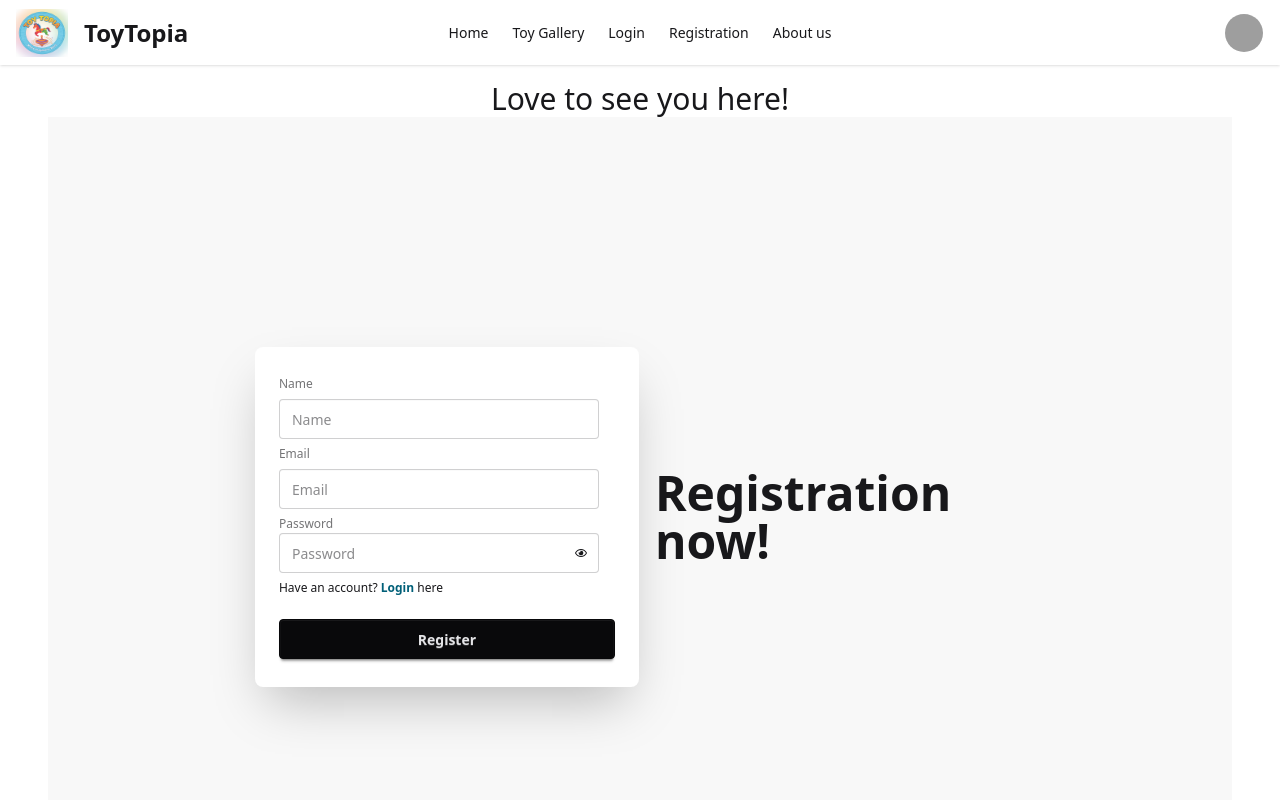
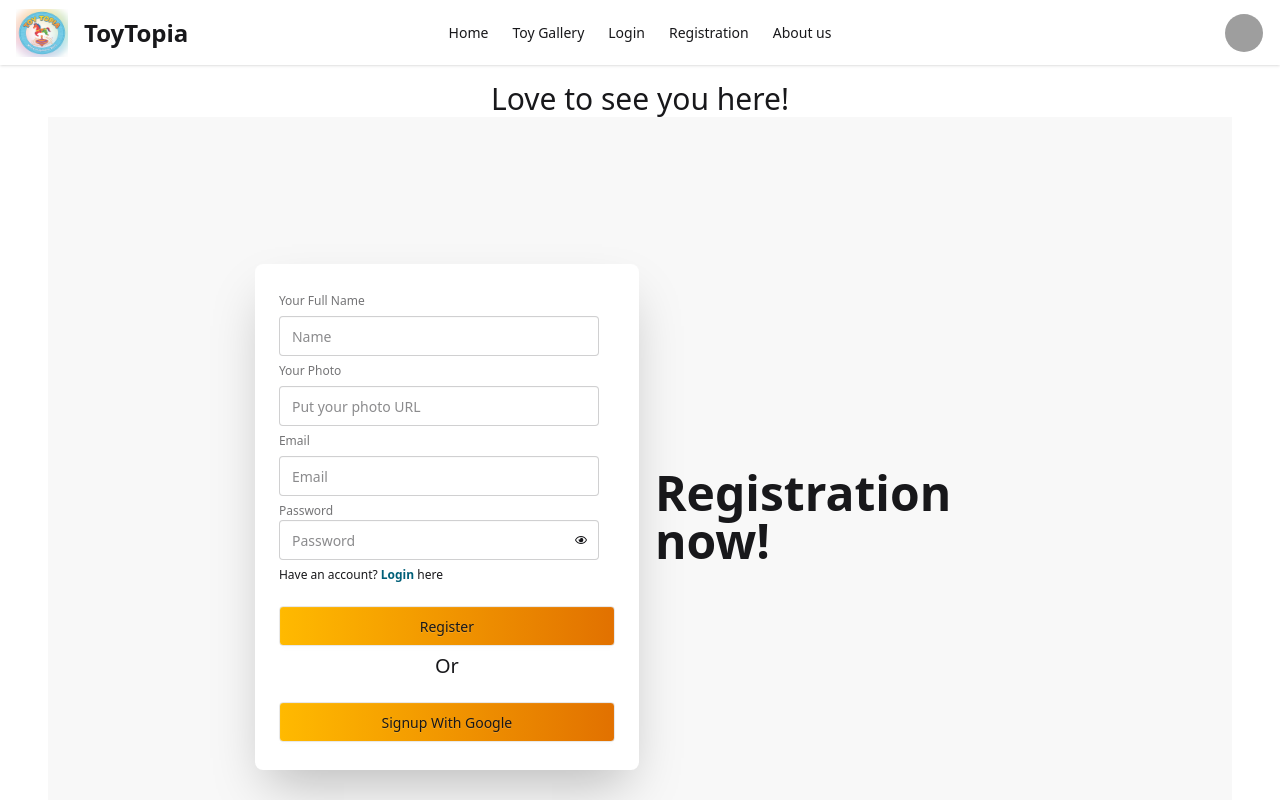
Before and after one commit to AhmetChatgami/assignment-9, a React (Vite) app: page /registration in a window 1280 px wide. Shown: the top 800 px of the page. Built offline with nearby package versions, Linux system fonts and the light colour scheme; grey boxes are pictures that could not be loaded.

Commit message:
Google Authintaction added.

```diff
--- a/src/Firebase/firebase.js
+++ b/src/Firebase/firebase.js
@@ -1,6 +1,7 @@
 // Import the functions you need from the SDKs you need
 import { initializeApp } from "firebase/app";
 import { getAuth } from "firebase/auth";
+
 // TODO: Add SDKs for Firebase products that you want to use
 // https://firebase.google.com/docs/web/setup#available-libraries
 
--- a/src/Pages/Login.jsx
+++ b/src/Pages/Login.jsx
@@ -4,10 +4,12 @@ import { getAuth, signInWithEmailAndPassword } from "firebase/auth";
 import { auth } from "../Firebase/firebase";
 import Swal from "sweetalert2";
 import { toast, ToastContainer } from "react-toastify";
+import { FaEyeSlash, FaRegEye } from "react-icons/fa";
 
 const Login = () => {
   const [success, setSuccess] = useState(false);
   const [error, setError] = useState("");
+  const [showPass, setShowPass] = useState(false);
   const handleLogin = (e) => {
     e.preventDefault();
     const email = e.target.email.value;
@@ -15,14 +17,14 @@ const Login = () => {
     console.log(email, password);
 
     const passLength = /^.{6,}$/;
-    const passCase = /^(?=.*[Link-z])(?=.*[A-Z]).+$/;
+    const passCase = /^(?=.*[a-z])(?=.*[A-Z]).+$/;
     if (!passLength.test(password)) {
       console.log("Password dismatch");
-      setError(toast.error("Password must be 6 character"));
+      setError(toast.error("Password must be atleast 6 characters"));
       return;
     } else if (!passCase.test(password)) {
       console.log("Lower & Upper Case needed");
-      setError(toast.error("One Upper Case & Lower Case needed."));
+      setError(toast.error("Password must contain Uppercase & Lowercase letter"));
       return;
     }
     setError("");
@@ -41,6 +43,10 @@ const Login = () => {
         console.log(error.message);
         setError(toast.error("Check Email or Password"));
       });
+  };
+  const handleTogglePass = (event) => {
+    event.preventDefault();
+    setShowPass(!showPass);
   };
   return (
     <div>
@@ -61,17 +67,29 @@ const Login = () => {
                     className="input"
                     placeholder="Email"
                   />
+
+                  {/* password & toggling to show pass */}
+                  <div className="relative">
                     <label className="label">Password</label>
                     <input
-                    type="password"
+                      type={showPass ? "text" : "password"}
                       name="password"
                       className="input"
                       placeholder="Password"
                     />
+                    <button
+                      onClick={handleTogglePass}
+                      className=" btn-md absolute top-8 right-7"
+                    >
+                      {showPass ? <FaEyeSlash /> : <FaRegEye />}
+                    </button>
+                  </div>
                   <div>
-                    <Link to="/forgetpass" className="link link-hover">Forgot password?</Link>
+                    <Link to="/forgetpass" className="link link-hover">
+                      Forgot password?
+                    </Link>
                   </div>
-                  <button className="btn btn-neutral mt-4">Login</button>
+                  <button className="btn bg-gradient-to-r from-amber-400 to-amber-600 mt-4">Login</button>
                   <div>
                     <p>
                       Dont Have Account?{" "}
--- a/src/Pages/Register.jsx
+++ b/src/Pages/Register.jsx
@@ -1,4 +1,9 @@
-import { createUserWithEmailAndPassword } from "firebase/auth";
+import {
+  createUserWithEmailAndPassword,
+  GoogleAuthProvider,
+  signInWithPopup,
+  updateProfile,
+} from "firebase/auth";
 import React, { useState } from "react";
 import { Link } from "react-router";
 import { auth } from "../Firebase/firebase";
@@ -10,35 +15,65 @@ import { FaEyeSlash, FaRegEye } from "react-icons/fa";
 const Register = () => {
   const [success, setSuccess] = useState(false);
   const [error, setError] = useState("");
-  const [showPass, setShowPass]= useState(false);
+  const [showPass, setShowPass] = useState(false);
+
+  // Google Sign Up
+  const provider = new GoogleAuthProvider();
+    const handleGoogleRegister = () => {
+      signInWithPopup(auth, provider)
+        .then((result) => {
+          console.log("new user:", result.user);
+          setSuccess(true);
+
+          Swal.fire({
+            title: "Welcome!",
+            text: "Acount created successfully!",
+            icon: "success",
+          });
+
+        })
+        .catch((error) => {
+          console.log(error);
+          setError(toast.error("Email Already Registered!"));
+        });
+    };
+
   const handleRegister = (e) => {
     e.preventDefault();
     const name = e.target.name.value;
+    const photo = e.target.photo.value;
     const email = e.target.email.value;
     const password = e.target.password.value;
     console.log("registration done", email, name, password);
 
-
     const passLength = /^.{6,}$/;
     const passCase = /^(?=.*[a-z])(?=.*[A-Z]).+$/;
-    if(!passLength.test(password)){
-      console.log('Password dismatch')
-      setError(toast.error("Password must be 6 character"))
+    if (!passLength.test(password)) {
+      console.log("Password dismatch");
+      setError(toast.error("Password must be 6 character"));
+      return;
+    } else if (!passCase.test(password)) {
+      console.log("Lower & Upper Case needed");
+      setError(toast.error("One Upper Case & Lower Case needed."));
       return;
     }
 
-    else if(!passCase.test(password)){
-      console.log('Lower & Upper Case needed')
-      setError(toast.error("One Upper Case & Lower Case needed."))
-      return;
-    }
 
-    setError('');
+    setError("");
     setSuccess(false);
     createUserWithEmailAndPassword(auth, email, password)
       .then((result) => {
         console.log("new user:", result.user);
         setSuccess(true);
+
+        // update profile
+        const profile = {
+          displayName: name,
+          photoURL: photo,
+        };
+        updateProfile(result.user, profile)
+          .then(() => {})
+          .catch();
         Swal.fire({
           title: "Welcome!",
           text: "Acount created successfully!",
@@ -49,14 +84,12 @@ const Register = () => {
       .catch((error) => {
         console.log(error);
         setError(toast.error("Email Already Registered!"));
-        ;
       });
-
   };
-    const handleTogglePass = (event)=>{
+  const handleTogglePass = (event) => {
     event.preventDefault();
-      setShowPass(!showPass)
-    }
+    setShowPass(!showPass);
+  };
   return (
     <div>
       <h1 className="text-3xl text-center font-medium">
@@ -73,12 +106,19 @@ const Register = () => {
             <div className="card-body">
               <form onSubmit={handleRegister}>
                 <fieldset className="fieldset">
-                  <label className="label">Name</label>
+                  <label className="label">Your Full Name</label>
                   <input
                     type="text"
                     className="input"
                     name="name"
                     placeholder="Name"
+                  />
+                  <label className="label">Your Photo</label>
+                  <input
+                    type="text"
+                    className="input"
+                    name="photo"
+                    placeholder="Put your photo URL"
                   />
 
                   <label className="label">Email</label>
@@ -88,15 +128,21 @@ const Register = () => {
                     className="input"
                     placeholder="Email"
                   />
+                  {/* Password & toggling to sho pass */}
                   <div className="relative">
                     <label className="label">Password</label>
                     <input
-                    type={showPass? 'text': 'password'}
+                      type={showPass ? "text" : "password"}
                       name="password"
                       className="input"
                       placeholder="Password"
                     />
-                  <button onClick= {handleTogglePass} className=" btn-md absolute top-8 right-7">{showPass? <FaEyeSlash/>: <FaRegEye />}</button>
+                    <button
+                      onClick={handleTogglePass}
+                      className=" btn-md absolute top-8 right-7"
+                    >
+                      {showPass ? <FaEyeSlash /> : <FaRegEye />}
+                    </button>
                   </div>
                   <div>
                     <p>
@@ -107,7 +153,12 @@ const Register = () => {
                       here
                     </p>
                   </div>
-                  <button className="btn btn-neutral mt-4">Register</button>
+                  <button className="btn bg-gradient-to-r from-amber-400 to-amber-600 font-medium hover:text-white mt-4">
+                    Register
+                  </button> <p className="text-center text-xl">Or</p>
+                  <button type="button" onClick={ handleGoogleRegister} className="btn bg-gradient-to-r from-amber-400 to-amber-600 font-medium hover:text-white mt-4">
+                    Signup With Google
+                  </button>
                 </fieldset>
               </form>
             </div>
```
Lines whose indentation alone changed are shown as unchanged.
